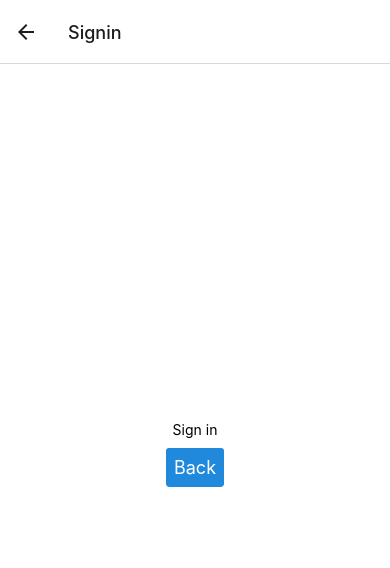
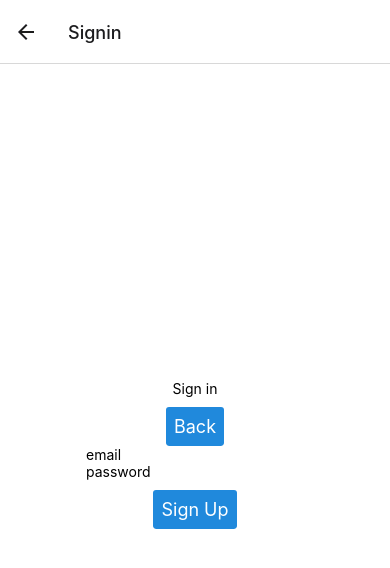
Before and after one commit to calblueprint/cultural-survival, a React Native app: screen /Signin in a window 390 px wide. Shown: the top 568 px of the page. Built offline with nearby package versions, Linux system fonts and the light colour scheme; no server answers.

Commit message:
Added test button, worked on auth, default nav to UserStack, KNOWN ISSUE with users collection firebase

```diff
--- a/src/firebase/auth.ts
+++ b/src/firebase/auth.ts
@@ -5,20 +5,23 @@ import { getAuth,
   signOut } from "firebase/auth";
 
 const auth = getAuth();
-export const createEmailPass = ( email: string, password: string ) => {
-  createUserWithEmailAndPassword(auth, email, password)
+export const createEmailPass = async ( email: string, password: string ): Promise<string> => {
+  let uid = "";
+  await createUserWithEmailAndPassword(auth, email, password)
   .then((userCredential) => {
       // Signed in
       const user = userCredential.user;
-      return user;
+      uid = user.uid;
+      return uid;
   })
   .catch((error) => {
     console.error(error);
     throw error;
   });
+  return "";
 }
 
-export const signInEmailPass = ( email: string, password: string ) => {
+export const signInEmailPass = async ( email: string, password: string ) => {
     signInWithEmailAndPassword(auth, email, password)
     .then((userCredential) => {
         // Signed in
@@ -44,10 +47,8 @@ export const useSignOut = () => {
 export const authObserver = () => {
     onAuthStateChanged(auth, (user) => {
         if (user) {
-            // User is signed in, see docs for a list of available properties
-            // https://firebase.google.com/docs/reference/js/firebase.User
+            // User is signed in
             const uid = user.uid;
-            // ...
         } else {
             // User is signed out
             console.log("No user signed in.");
--- a/src/firebase/firebaseApp.ts
+++ b/src/firebase/firebaseApp.ts
@@ -15,7 +15,7 @@ import {
 // Your web app's Firebase configuration
 // For Firebase JS SDK v7.20.0 and later, measurementId is optional
 const firebaseConfig = {
-    apiKey: API_KEY,
+    apiKey: "AIzaSyDB0ZyQaONWL5UMELG5mV2noeASRw2fClE",
     authDomain: AUTH_DOMAIN,
     projectId: PROJECT_ID,
     storageBucket: STORAGE_BUCKET,
--- a/src/firebase/firestore/users.ts
+++ b/src/firebase/firestore/users.ts
@@ -1,5 +1,5 @@
 import  { db } from "../firebaseApp";
-import  { collection, getDoc, doc, getDocs, addDoc, deleteDoc } from "firebase/firestore";
+import  { collection, getDoc, doc, getDocs, setDoc, deleteDoc } from "firebase/firestore";
 import { User } from "../../types/schema";
 
 const userCollection = collection(db, "users");
@@ -20,8 +20,14 @@ export const getAllUsers = async () => {
     return users;
 }
 
-export const addUser = async (user: User) => {
-    await addDoc(userCollection, user);
+export const addUser = async (userId: string, user: User) => {
+    const docRef = doc(db, 'users', userId)
+    await setDoc(docRef, user);
+}
+
+export const deleteUser = async (userID: string) => {
+    const docRef = doc(db, "users", userID);
+    await deleteDoc(docRef)
 }
 
 const parseUser = async (doc: any) => {
@@ -37,8 +43,3 @@ const parseUser = async (doc: any) => {
     }
     return user as User;
 }
-
-export const deleteUser = async (userID: string) => {
-    const docRef = doc(db, "users", userID);
-    await deleteDoc(docRef)
-}
--- a/src/navigation/index.tsx
+++ b/src/navigation/index.tsx
@@ -6,5 +6,6 @@ export default function RootNavigation() {
   const { user } = useAuthentication();
 
   // TODO: switch this order after authentication has been properly implemented
-  return user ? <AuthStack /> : <UserStack /> ;
+  // return user ? <AuthStack /> : <UserStack /> ;
+  return <UserStack />
 }
--- a/src/screens/Signin.tsx
+++ b/src/screens/Signin.tsx
@@ -1,12 +1,14 @@
-import { StyleSheet, Text, View } from "react-native";
+import { StyleSheet, Text, View, TextInput } from "react-native";
 import { useAuthentication } from "../utils/hooks/useAuthentication";
 import { Button } from "react-native-elements";
-import { getAuth, signOut } from "firebase/auth";
-
-const auth = getAuth();
+import React, { useState } from "react"
+import { createEmailPass } from "../firebase/auth";
+import { addUser } from "../firebase/firestore/users";
+import { User } from "../types/schema"
 
 const SigninScreen = ({ navigation }: any) => {
-  const { user } = useAuthentication();
+  const [email, setEmail] = useState("");
+  const [pass, setPass] = useState("");
 
   return (
     <View style={styles.container}>
@@ -15,6 +17,32 @@ const SigninScreen = ({ navigation }: any) => {
         title="Back"
         style={styles.button}
         onPress={() => navigation.navigate("Home")}
+      />
+      <TextInput
+        placeholder="email"
+        onChangeText={(email) => setEmail(email)}
+      />
+      <TextInput
+        placeholder="password"
+        onChangeText={(pass) => setPass(pass)}
+      />
+      <Button
+        title="Sign Up"
+        style={styles.button}
+        onPress={async () => {
+          const uid = await createEmailPass(email, pass);
+          console.log(uid)
+          const userToAdd = {
+            user_id: uid,
+            admin: false,
+            audio: [""],
+            email: email,
+            grants: [""],
+            language: "english",
+          } as User;
+          console.log(uid)
+          addUser(uid, userToAdd);
+        }}
       />
     </View>
   );
--- a/src/screens/Welcome.tsx
+++ b/src/screens/Welcome.tsx
@@ -9,7 +9,7 @@ const WelcomeScreen: React.FC<StackScreenProps<any>> = ({ navigation }) => {
       <Text>Welcome screen!</Text>
 
       <View style={styles.buttons}>
-        <Button title="Sign in" buttonStyle={styles.button} onPress={() => navigation.navigate('Sign In')} />
+        <Button title="Sign in" buttonStyle={styles.button} onPress={() => navigation.navigate('Signin')} />
         <Button title="Sign up" type="outline" buttonStyle={styles.button} onPress={() => navigation.navigate('Sign Up')} />
       </View>
     </View>
```
